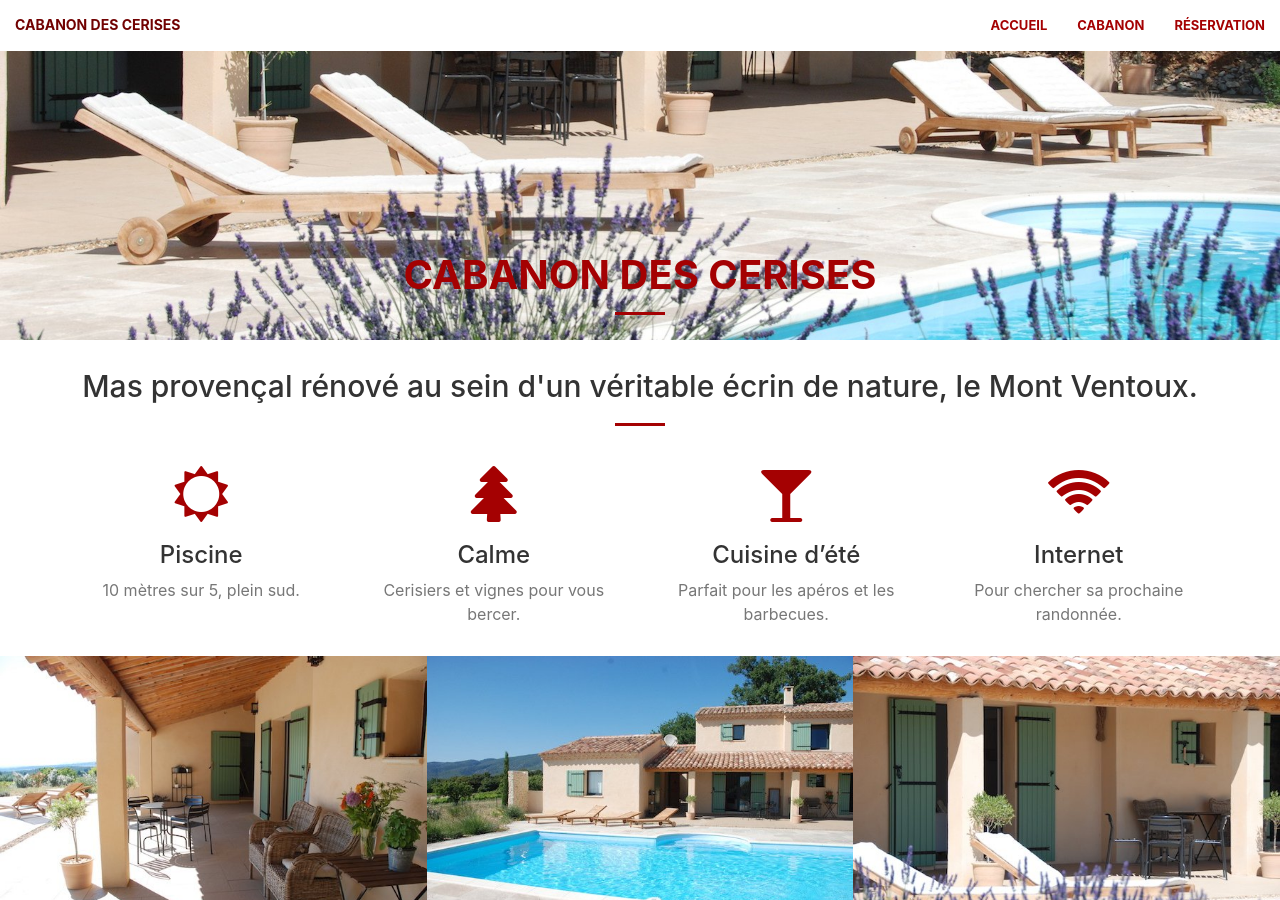
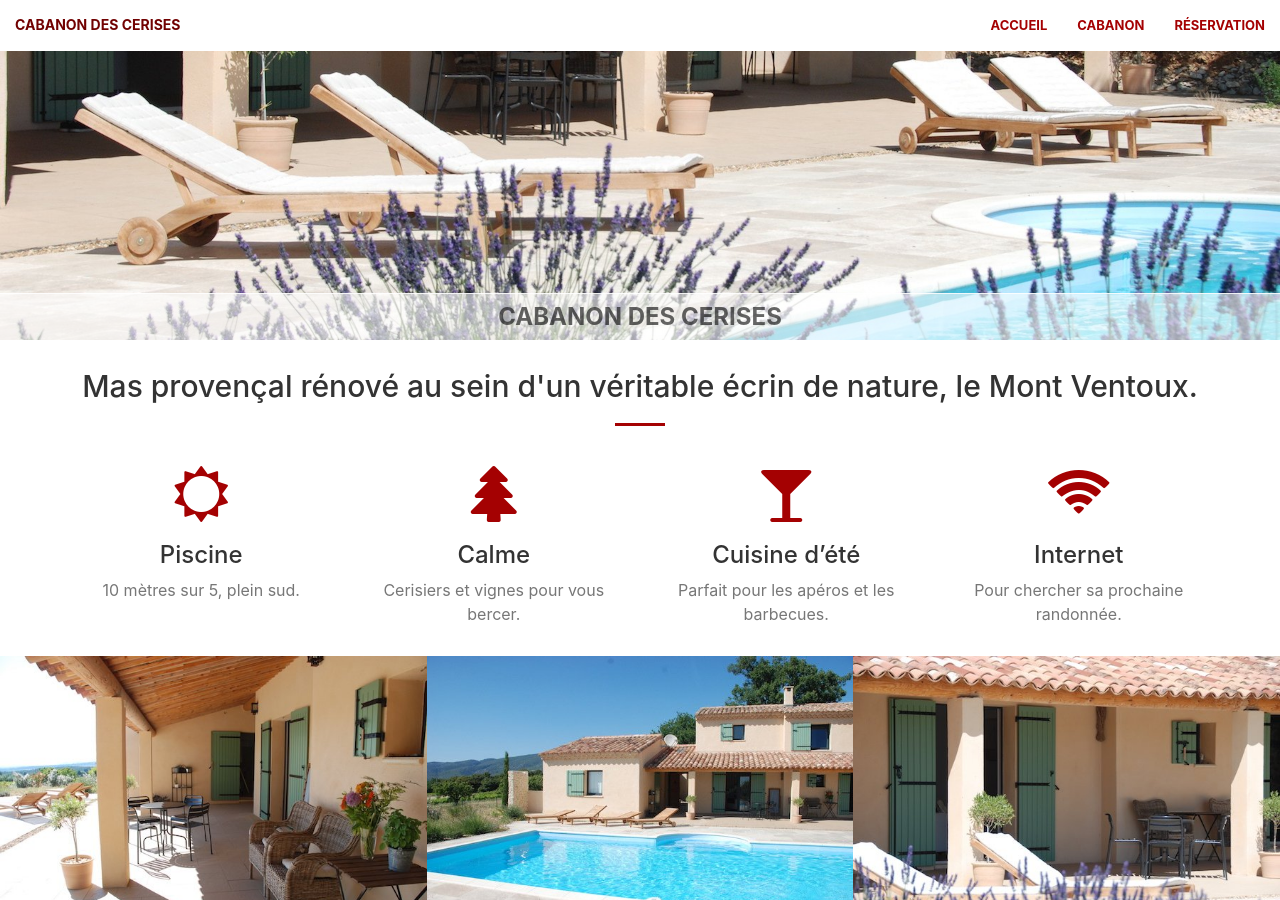
Before and after one commit to YoannDelpierre/cabanon, a Jekyll site: the page built from index.html, in a window 1280 px wide and 900 px high, scrolled down 200 px. Built offline with Jekyll 4.4.1, drawn with Linux system fonts in a browser that asks for light colours.

Commit message:
updates preload and responsive

```diff
--- a/_config.yml
+++ b/_config.yml
@@ -12,3 +12,6 @@ markdown: kramdown
 exclude:
   - "*.json"
   - "Gemfile"
+
+sass:
+  style: compressed
--- a/_includes/head.html
+++ b/_includes/head.html
@@ -16,12 +16,12 @@
     {% if page.layout == 'reservation' %}
         <title>Réservez le Cabanon des Cerises</title>
     {% endif %}
-    <link rel="preload" as="stylesheet" href="css/bootstrap.min.css" type="text/css">
-    <link rel="preload" as="stylesheet" href="font-awesome/css/font-awesome.min.css" type="text/css">
-    <link rel="preload" as="stylesheet" href="css/animate.min.css" type="text/css">
-    <link rel="preload" as="stylesheet" href="css/main.css" type="text/css">
+    <link rel="preload" as="style" href="css/bootstrap.min.css">
+    <link rel="preload" as="style" href="font-awesome/css/font-awesome.min.css">
+    <link rel="preload" as="style" href="css/animate.min.css">
+    <link rel="preload" as="style" href="css/main.css">
 
-    <script rel="preload" as="script" src="js/jquery.js"></script>
+    <link rel="preload" as="script" href="js/jquery.js">
 
     <link rel="stylesheet" href="css/bootstrap.min.css">
     <link rel="stylesheet" href="font-awesome/css/font-awesome.min.css">
--- a/_includes/header.html
+++ b/_includes/header.html
@@ -2,7 +2,6 @@
     <div class="header-content">
         <div class="header-content-inner">
             <h1>Cabanon des Cerises</h1>
-            <hr>
         </div>
     </div>
 </header>
--- a/_includes/header_maison.html
+++ b/_includes/header_maison.html
@@ -2,7 +2,6 @@
     <div class="header-content">
         <div class="header-content-inner">
             <h1>Découvrez le cabanon</h1>
-            <hr>
         </div>
     </div>
 </header>
--- a/_includes/header_reservation.html
+++ b/_includes/header_reservation.html
@@ -2,7 +2,6 @@
     <div class="header-content">
         <div class="header-content-inner">
             <h1>Réservation</h1>
-            <hr>
         </div>
     </div>
 </header>
--- a/_sass/_base.scss
+++ b/_sass/_base.scss
@@ -149,62 +149,38 @@ aside {
 header {
     position: relative;
     width: 100%;
-    min-height: auto;
+    min-height: 60%;
     @include background-cover;
     background-position: center;
     background-image: url('../img/header.jpg');
     text-align: center;
     color: white;
     .header-content {
-        position: relative;
-        text-align: center;
-        padding: 100px 15px 100px;
+        position: absolute;
+        bottom: 0;
         width: 100%;
         .header-content-inner {
+            background: rgba(white, .6);
+            border-top: 1px solid rgba(white, .8);
             padding: 10px;
-            border-radius: 5px;
             h1 {
                 font-weight: 700;
-                font-size: 40px;
+                font-size: 24px;
                 text-transform: uppercase;
                 margin-top: 0;
                 margin-bottom: 0;
-                color: $theme-primary;
-            }
-            hr {
-                margin: 15px auto;
-            }
-            p {
-                font-weight: 300;
-                color: black;
-                font-size: 16px;
-                margin-bottom: 25px;
+                color: rgba(black, .6)
             }
         }
     }
     @media (min-width: 768px) {
-        min-height: 60%;
-        .header-content {
-            position: absolute;
-            bottom: 0;
-            padding: 0 50px;
-            .header-content-inner {
-                max-width: 1000px;
-                margin-left: auto;
-                margin-right: auto;
-                p {
-                    font-size: 18px;
-                    max-width: 80%;
-                    margin-left: auto;
-                    margin-right: auto;
-                }
-            }
+        h1 {
+            font-size: 35px;
         }
     }
 }
 
-.header--maison, .header--reservation {
-    min-height: 60%;
+.header--maison {
     background-image: url('../img/header_maison.jpg');
 }
 
```
